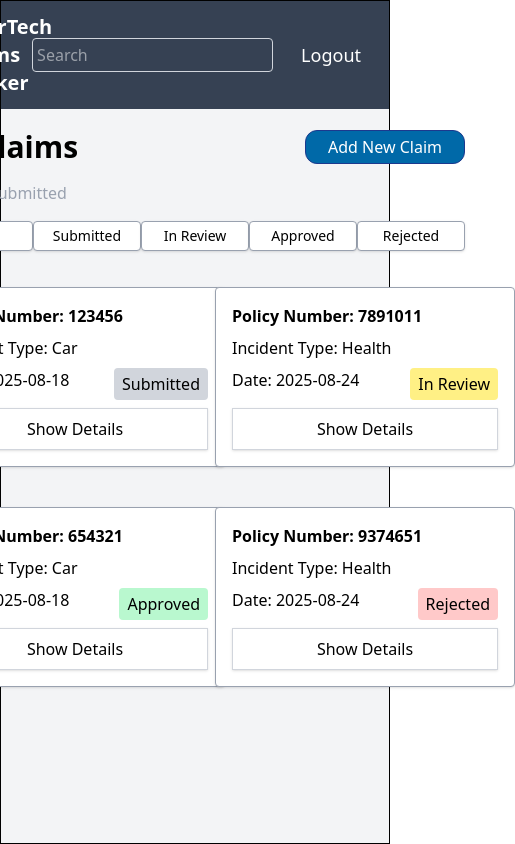
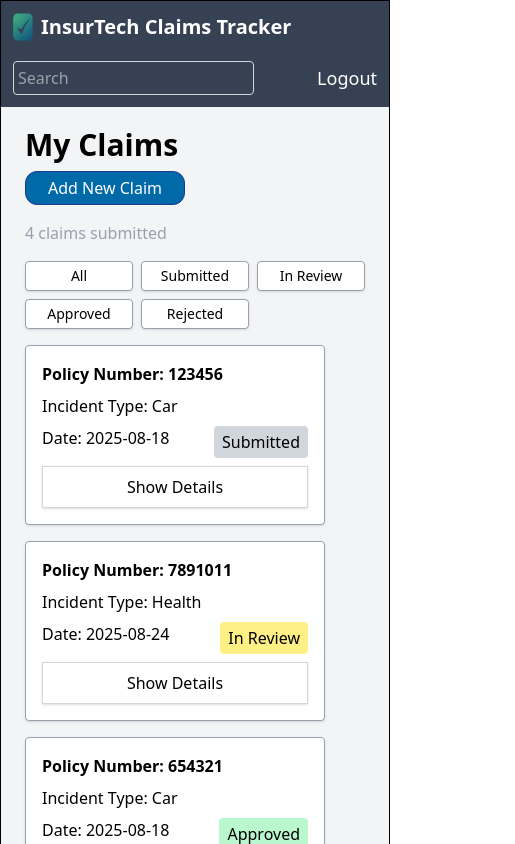
Before and after one commit to Molo-M/insurtech-claims-tracker, a React (Vite) app: page /dashboard in a window 390 px wide. Shown: the top 844 px of the page, 515 px wide, since content can reach past the window. Built offline with nearby package versions, Linux system fonts and the light colour scheme.

Commit message:
Added mobile view to dashboard

```diff
--- a/src/components/ClaimsForm.jsx
+++ b/src/components/ClaimsForm.jsx
@@ -34,7 +34,7 @@ export default function ClaimsForm({ onSendData, onAddClaim }) {
         alert("You have added a new claim successfully!")
     }
     return (
-        <section className="w-130 bg-white border border-gray-400 shadow-md p-5 flex flex-col gap-3 rounded-sm">
+        <section className=" w-[100%] sm:w-130 bg-white border border-gray-400 shadow-md p-5 flex flex-col gap-3 rounded-sm">
             <h1 className="font-semibold text-2xl">Claim Submission Form</h1>
             <p className="text-gray-600">Fill out the form below to submit a new insurance claim.</p>
             <form onSubmit={handleSubmit} className="flex flex-col gap-4">
--- a/src/index.css
+++ b/src/index.css
@@ -23,7 +23,4 @@
     form label {
         @apply mb-1;
     }
-    /* body {
-        @apply bg-gray-100;
-    } */
 }
--- a/src/pages/DashboardPage.jsx
+++ b/src/pages/DashboardPage.jsx
@@ -95,31 +95,31 @@ export default function Dashboard() {
       }
     return (
         <div className="dashboard_body flex flex-col bg-gray-100 border h-screen">
-            <header className="flex py-3 px-7 items-center justify-end sm:gap-120 text-white bg-gray-700">
+            <header className="flex sm:flex-row flex-col py-3 px-3 sm:px-7 gap-5 sm:gap-30 md:gap-100 sm:items-center justify-end text-white bg-gray-700">
                 <div className="title flex gap-2">
                     <img className="w-5" src="./Logo-edited.png" alt="" />
                     <h1 className="font-semibold text-xl">InsurTech Claims Tracker</h1>
                 </div>
-                <div className="logSearch flex gap-7">
+                <div className="logSearch flex justify-between sm:justify-start sm:gap-7">
                     <input className="border border-gray-300 rounded-sm p-1" type="search" value={searchQuery} onChange={(e) => setSearchQuery(e.target.value)} placeholder="Search" />
                     <button className="text-lg cursor-pointer hover:font-semibold" onClick={handleClick}>Logout</button>
                 </div>
             </header>
             <main className="flex flex-col gap-4 items-center py-5 bg-gray-100">
-                <div className="dashboard flex flex-col gap-4">
-                    <div className="header flex justify-between items-center">
+                <div className="dashboard flex flex-col gap-4 px-3">
+                    <div className="header flex flex-col sm:flex-row justify-start sm:justify-between sm:items-center gap-2">
                         <h1 className="text-3xl font-semibold">My Claims</h1>
                         <button onClick={showForm} className="py-1 w-40 cursor-pointer rounded-xl border bg-sky-700 hover:bg-sky-800 text-white border-blue-900">Add New Claim</button>
                     </div>
                     <h2 className="text-gray-400">{claimsData.length} claims submitted</h2>
-                    <nav className="filter flex justify-between mb-5">
+                    <nav className="filter grid grid-cols-3 gap-2 sm:gap-0 sm:flex sm:justify-between sm:mb-5">
                         <button onClick={filterClaim} className={filterColor["All"] ? "bg-gray-200" : "bg-white"} value="All">All</button>
                         <button onClick={filterClaim} className={filterColor["Submitted"] ? "bg-gray-200" : "bg-white"} value="Submitted">Submitted</button>
                         <button onClick={filterClaim} className={filterColor["In Review"] ? "bg-gray-200" : "bg-white"} value="In Review">In Review</button>
                         <button onClick={filterClaim} className={filterColor["Approved"] ? "bg-gray-200" : "bg-white"} value="Approved">Approved</button>
                         <button onClick={filterClaim} className={filterColor["Rejected"] ? "bg-gray-200" : "bg-white"} value="Rejected">Rejected</button>
                     </nav>
-                    <section className="grid grid-cols-2 gap-10 items-start">
+                    <section className="grid grid-cols-1 sm:grid-cols-2 gap-4 sm:gap-10 items-start">
                         {claims}
                     </section>
                 </div>
```
